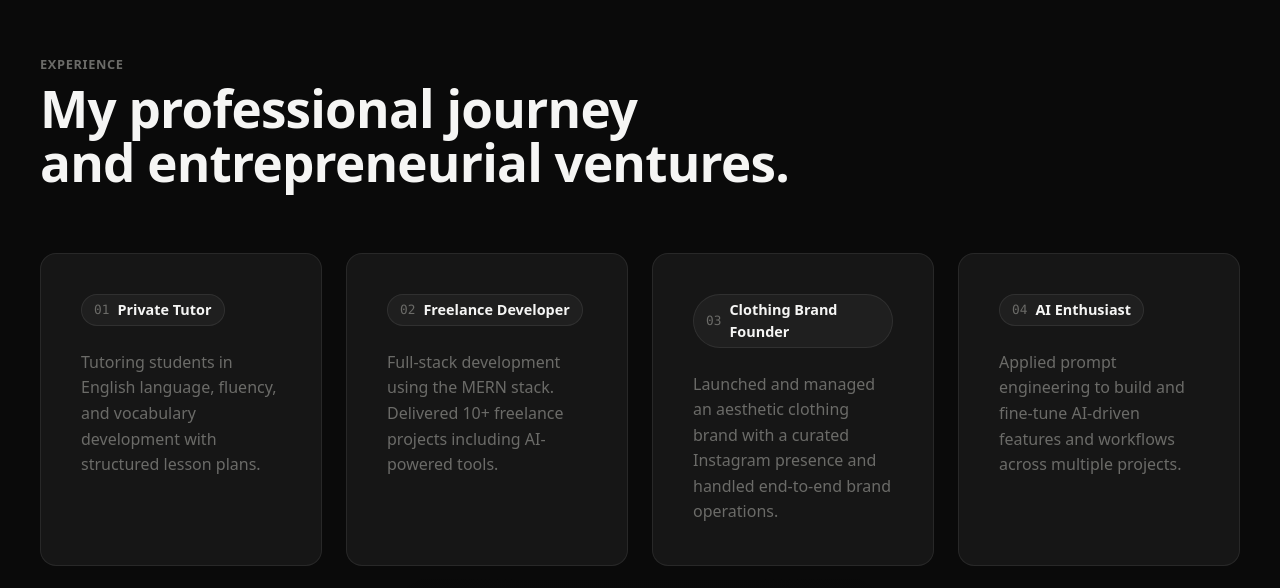
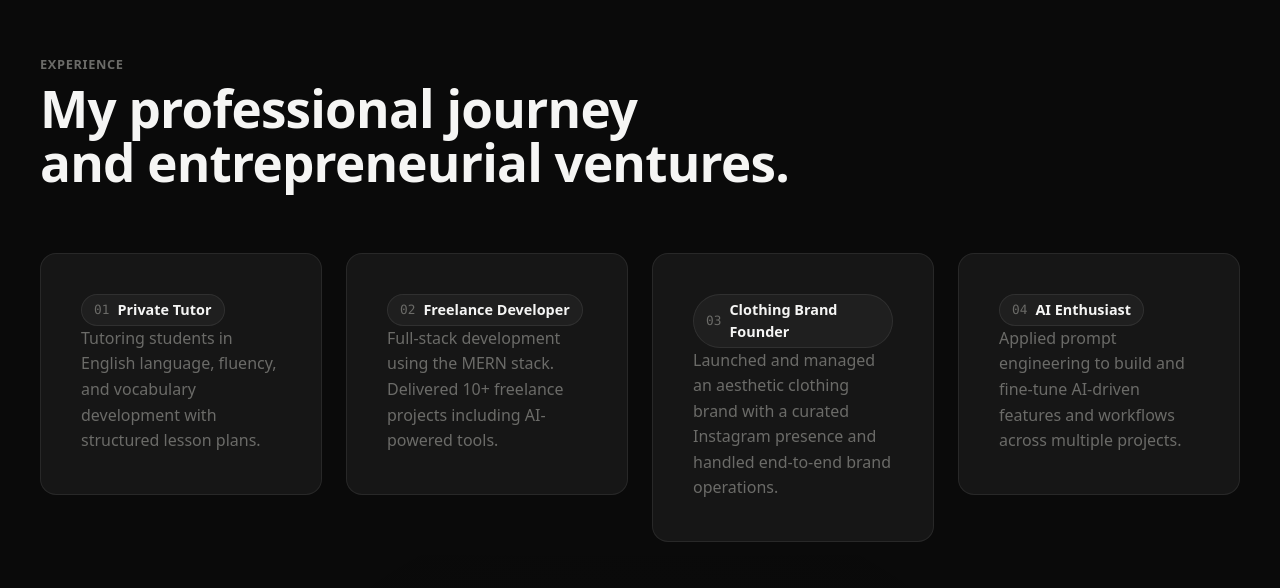
Before and after one commit to saaddahub/personal-portfolio, a React (Vite) app: page / in a window 1280 px wide. Shown: the part 6332-6920 px from the top of the page. Built offline with nearby package versions, Linux system fonts and the light colour scheme; a web font is replaced by a local one.

Commit message:
feat: upgrade Process animations to framer-motion

```diff
--- a/src/components/Process.jsx
+++ b/src/components/Process.jsx
@@ -1,3 +1,5 @@
+import { motion } from 'framer-motion';
+import TiltCard from './TiltCard';
 import './Process.css';
 
 const Process = () => {
@@ -24,20 +26,57 @@ const Process = () => {
     }
   ];
 
+  const containerVariants = {
+    hidden: { opacity: 0 },
+    show: {
+      opacity: 1,
+      transition: {
+        staggerChildren: 0.12
+      }
+    }
+  };
+
+  const itemVariants = {
+    hidden: { opacity: 0, y: 40, scale: 0.96 },
+    show: {
+      opacity: 1,
+      y: 0,
+      scale: 1,
+      transition: {
+        type: "spring",
+        stiffness: 120,
+        damping: 18
+      }
+    }
+  };
+
   return (
-    <section className="process-section" data-reveal id="services">
+    <section className="process-section" id="services">
       <div className="container">
-        <div className="process-header">
+        <motion.div
+          className="process-header"
+          initial={{ opacity: 0, y: 20 }}
+          whileInView={{ opacity: 1, y: 0 }}
+          viewport={{ once: true, margin: "-100px" }}
+          transition={{ type: "spring", stiffness: 100, damping: 20 }}
+        >
           <p className="text-caption text-muted">Experience</p>
           <h2 className="process-headline">
             My professional journey<br />
             and entrepreneurial ventures.
           </h2>
-        </div>
+        </motion.div>
 
-        <div className="process-grid">
+        <motion.div
+          className="process-grid"
+          variants={containerVariants}
+          initial="hidden"
+          whileInView="show"
+          viewport={{ once: true, margin: "-100px" }}
+        >
           {steps.map((step) => (
-            <div key={step.id} className="process-card">
+            <motion.div key={step.id} variants={itemVariants}>
+              <TiltCard className="process-card">
                 <div className="process-tag">
                   <span className="process-num">{step.id}</span>
                   <span className="process-title">{step.title}</span>
@@ -45,9 +84,10 @@ const Process = () => {
                 <p className="process-desc text-muted">
                   {step.description}
                 </p>
-            </div>
+              </TiltCard>
+            </motion.div>
           ))}
-        </div>
+        </motion.div>
       </div>
     </section>
   );
```
Lines whose indentation alone changed are shown as unchanged.
